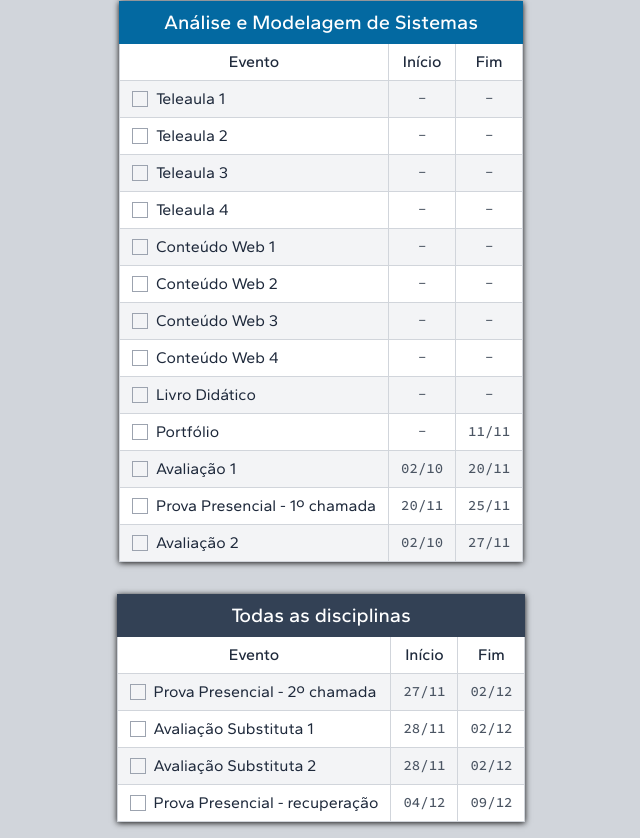
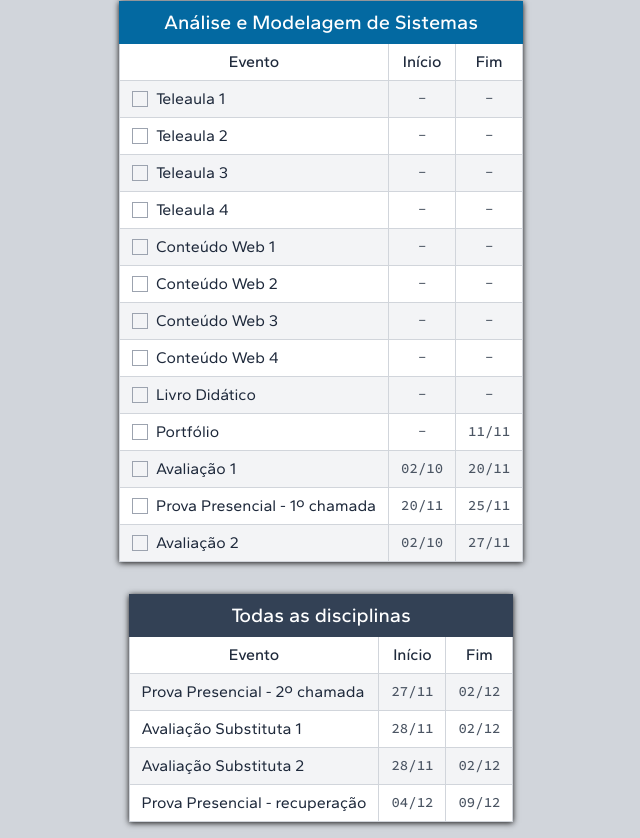
Before and after one commit to kelio-mv/ads-unopar, a React (Vite) app: page / in a window 1280 px wide. Shown: the part 2350-3188 px from the top of the page, without its empty margins (319-959 px from the left). Built offline with nearby package versions, Linux system fonts and the light colour scheme.

Commit message:
Bug fixes

```diff
--- a/src/App.jsx
+++ b/src/App.jsx
@@ -11,9 +11,11 @@ class App extends React.Component {
   getCalendars() {
     const calendars = getCalendars();
     calendars.forEach((c) => {
+      if (!c.readOnly) {
         c.events.forEach((e) => {
           e.done = null;
         });
+      }
     });
     return calendars;
   }
@@ -59,11 +61,15 @@ class App extends React.Component {
           {calendar.events.map((event, j) => (
             <tr key={event.name}>
               <td>
+                {calendar.readOnly ? (
+                  event.name
+                ) : (
                   <Checkbox
                     done={event.done}
                     label={event.name}
                     onClick={() => this.onCheckboxClick(i, j)}
                   />
+                )}
               </td>
               <td className="calendar__date">{event.start || "-"}</td>
               <td className="calendar__date">{event.end || "-"}</td>
--- a/src/calendars.js
+++ b/src/calendars.js
@@ -77,6 +77,7 @@ function getCalendars() {
         { name: "Prova Presencial - recuperação", start: "04/12", end: "09/12" },
       ],
       color: "#334155",
+      readOnly: true,
     },
   ];
 }
--- a/src/index.scss
+++ b/src/index.scss
@@ -30,6 +30,12 @@ html {
   --clr-800: #1e293b;
 }
 
+@media (max-width: 480px) {
+  html {
+    font-size: 15px;
+  }
+}
+
 @media (max-width: 400px) {
   html {
     font-size: 14px;
```
Lines whose indentation alone changed are shown as unchanged.
